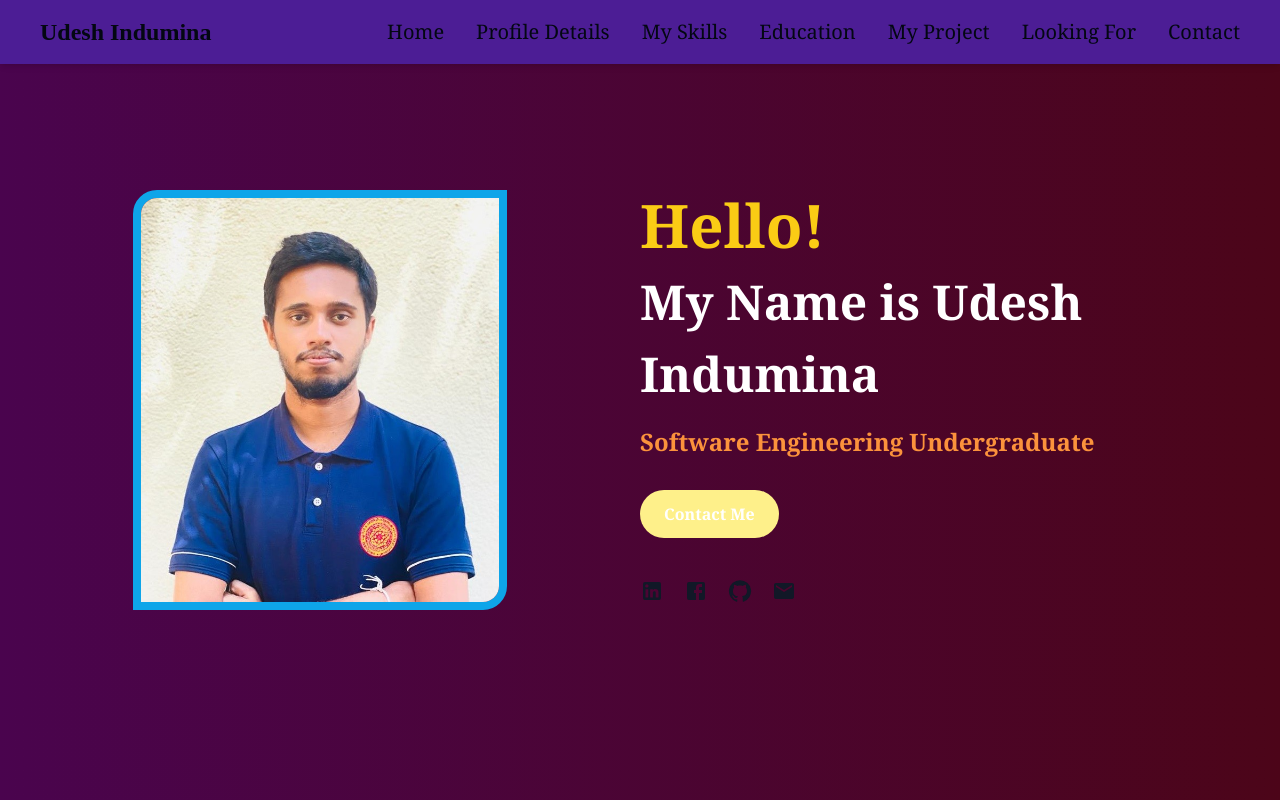
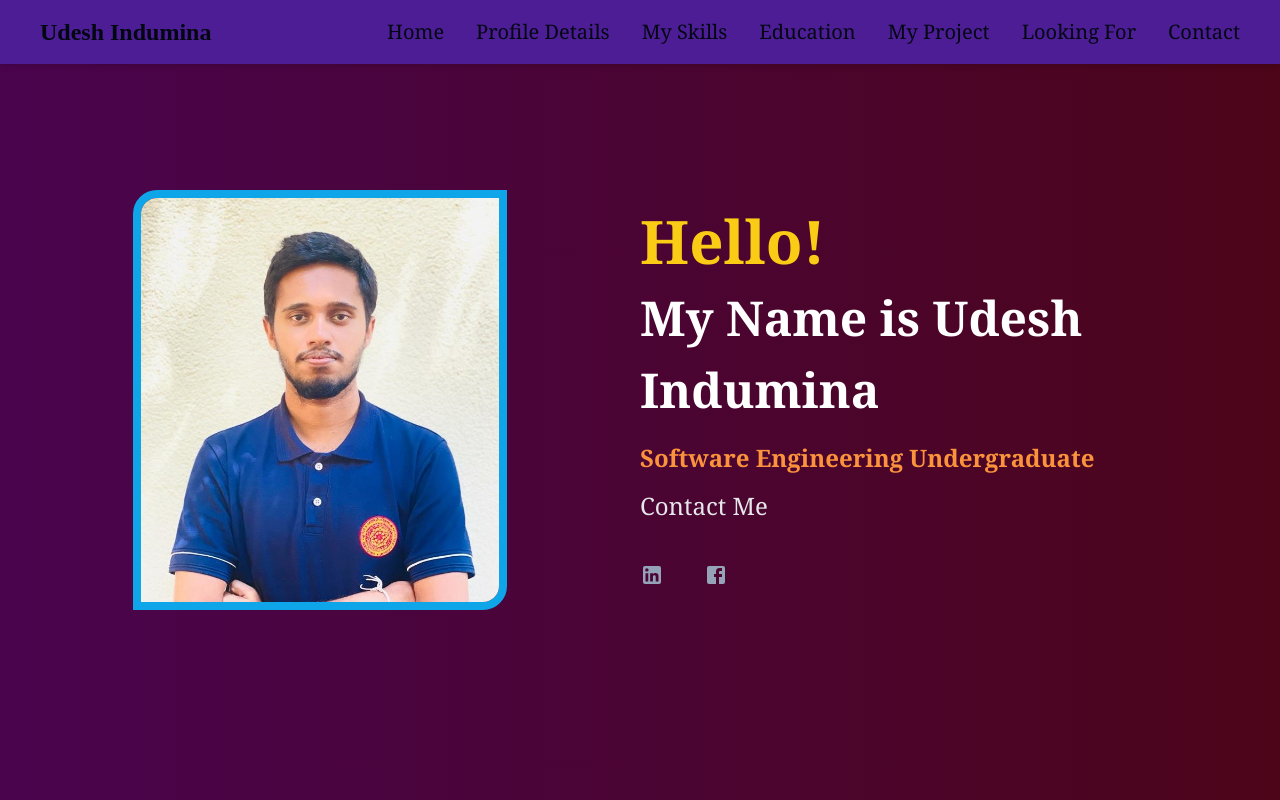
Before and after one commit to WAUdeshinduminaweerakoon/my-profile, a React (Create React App) app: page / in a window 1280 px wide. Shown: the top 800 px of the page. Built offline with nearby package versions, Linux system fonts and the light colour scheme.

Commit message:
modernization

```diff
--- a/src/Home.jsx
+++ b/src/Home.jsx
@@ -3,15 +3,15 @@ import React from 'react';
 import Udesh from "./assets/images/Udesh.jpg";
 import LinkedInIcon from '@mui/icons-material/LinkedIn';
 import FacebookIcon from '@mui/icons-material/Facebook';
-import GitHubIcon from '@mui/icons-material/GitHub';
-import EmailIcon from '@mui/icons-material/Email';
+// import GitHubIcon from '@mui/icons-material/GitHub';
+// import EmailIcon from '@mui/icons-material/Email';
 
 const Home = () => {
   const socialMedia = [
-    { icon: <LinkedInIcon />, link: 'https://www.linkedin.com' },
-    { icon: <FacebookIcon />, link: 'https://www.facebook.com' },
-    { icon: <GitHubIcon />, link: 'https://github.com' },
-    { icon: <EmailIcon />, link: '' },
+    { icon: <LinkedInIcon />, link: 'https://www.linkedin.com/in/udesh-indumina'},
+    { icon: <FacebookIcon />, link: 'https://www.facebook.com/udesh.wirakoon?mibextid=ZbWKwL' },
+    // { icon: <GitHubIcon />, link: 'https://github.com' },
+    // { icon: <EmailIcon />, link: 'udesh' },
   ];
 
   return (
@@ -30,13 +30,13 @@ const Home = () => {
             My Name is <span>Udesh Indumina</span>
           </h1>
           <h4 className='mt-4 text-lg font-bold leading-5 text-orange-400 md:text-2xl md:leading-normals'>Software Engineering Undergraduate</h4>
-          <button className='mt-8 btn-primary'>Contact Me</button>
-          <div className='flex items-center justify-center gap-5 mt-8 text-3xl md:justify-start'>
+          {/* <button className='mt-8 btn-primary'>Contact Me</button> */}
+          <h2 className='my-4 text-2xl text-gray-200 text-balance'>Contact Me</h2>
+          <div className='flex items-center justify-center gap-10 mt-8 text-3xl md:justify-start'>
             {socialMedia.map(({ icon, link }) => (
-              <div key={link} className='text-gray-900 cursor-pointer hover:text-white' href={link} target='_blank' rel='noopener noreferrer'>
-                {icon}
-
-              </div>
+               <a key={link} href={link} target='_blank' rel='noopener noreferrer' className='cursor-pointer text-slate-400 hover:text-white'>
+               {icon}
+             </a>
             ))}
           </div>
         </div>
--- a/src/components/Contact/Contact.jsx
+++ b/src/components/Contact/Contact.jsx
@@ -22,7 +22,7 @@ const Contact = () => {
     <section className='px-3 py-10 text-white'>
         <div className='mt-8 text-center'>
             <h3 className='text-4xl font-semibold '>
-                Contact<span className=' text-neutral-900'> Me</span>
+                Contact<span className=' text-neutral-100'> Me</span>
             </h3>
             <p className='mt-3 text-2xl text-violet-700'>Get in touch me</p>
             <div className='flex flex-col max-w-5xl gap-6 p-2 mx-auto mt-16 bg-gray-800 md:p-6 md:flex-row rounded-xl'>
@@ -39,12 +39,12 @@ const Contact = () => {
                         ))
                     }
                 </div>
-                <form className='flex flex-col flex-1 gap-5 '>
+                {/* <form className='flex flex-col flex-1 gap-5 '>
                     <input type='text' placeholder='Your Name'/>
                     <input type='Email' placeholder='Your Email Address'/>
                     <textarea placeholder='Your Message' rows={10}></textarea>
                     <button className='btn-primary w-fit'>Send Message</button>
-                </form>
+                </form> */}
 
             </div>
         </div>
--- a/src/components/LookingForI/LookingForI.jsx
+++ b/src/components/LookingForI/LookingForI.jsx
@@ -16,7 +16,7 @@ const LookingForI = () => {
             I am looking for software engineering internship
           </h2>
           <p className='max-w-lg mt-4 text-sm leading-6 text-justify lg:text-left text-gray-50'>
-            Lorem ipsum dolor sit amet, consectetur adipisicing elit. Doloribus eaque et eius at! Sit sunt veritatis repellat temporibus dignissimos reprehenderit eum molestiae ipsa, animi, suscipit voluptatibus vitae nemo praesentium neque?
+            I am a third year undergraduate student in Software Engineering at the University of Kelaniya. At this time I am looking for an internship program. A good internship program develops my strong interpersonal skills in a collaborative team environment in addition to my technical skills. I am committed to continuous learning and adaptation that aligns with the fast-paced nature of the software industry. I seek the opportunity to contribute to your organization's mission and further develop my skills while working with your talented team.
           </p>
           <button className='mt-10 btn-primary'>Say Hello</button>
         </div>
--- a/src/index.css
+++ b/src/index.css
@@ -10,7 +10,7 @@ body{
     /* @apply box-border bg-gradient-to-r from-blue-900 to-black; */
 }
 .btn-primary{
-    @apply flex items-center gap-2 px-6 py-3 mx-auto font-semibold text-white bg-yellow-200 rounded-full md:mx-0;
+    @apply flex items-center gap-2 px-6 py-3 mx-auto font-semibold text-black bg-yellow-200 rounded-full md:mx-0;
 }
 .aboutImg::after {
     content: ' ';
```
